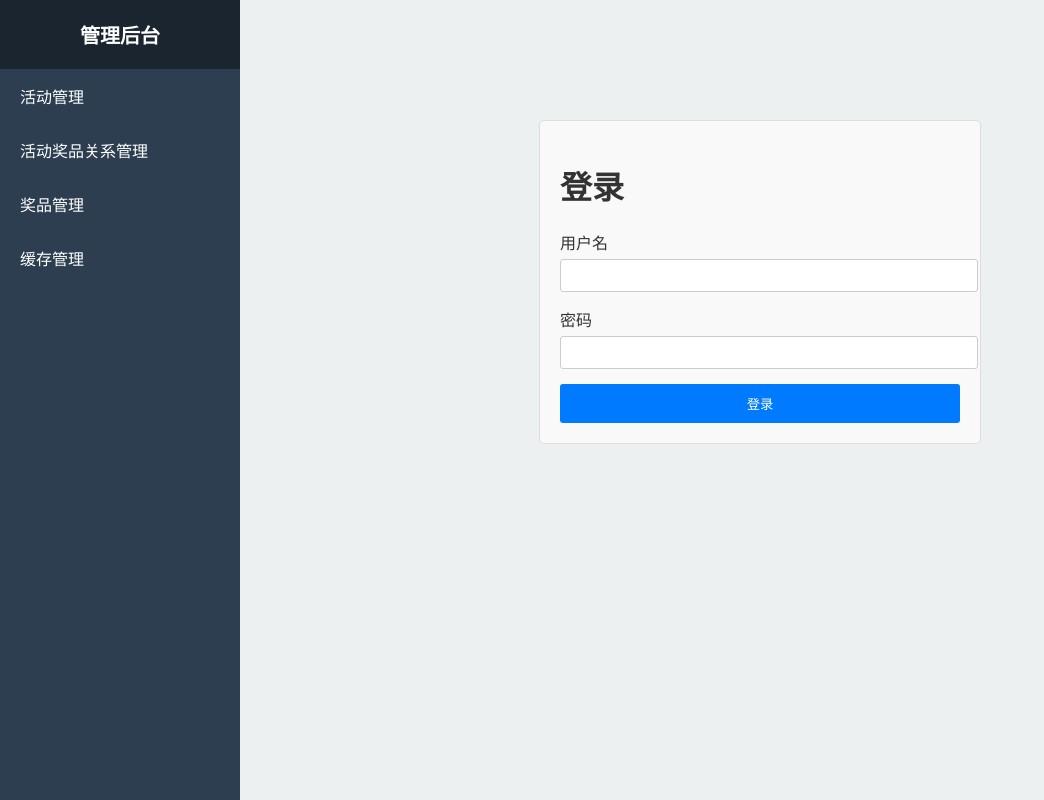
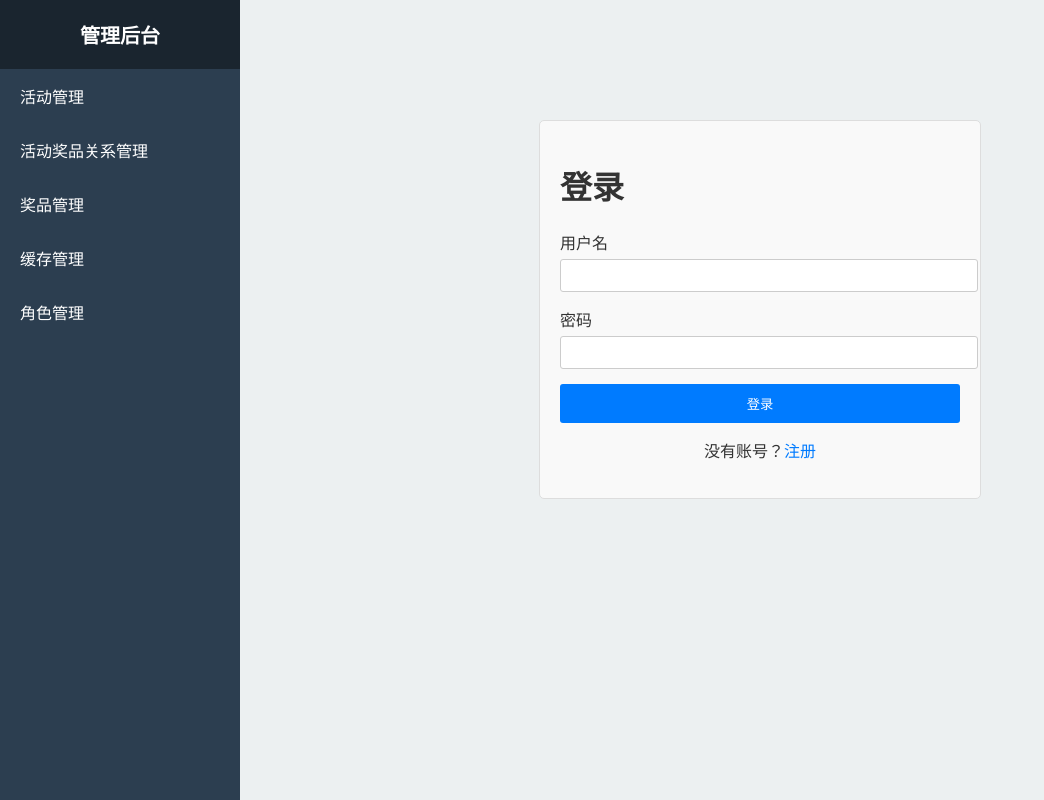
Before and after one commit to zrx8586/lottery, a Vue app in the folder frontend/: page /login in a window 1280 px wide. Shown: the whole page, without its empty margins (0-1044 px from the left). Built offline with nearby package versions, Linux system fonts and the light colour scheme.

Commit message:
集成security

```diff
--- a/frontend/src/App.vue
+++ b/frontend/src/App.vue
@@ -7,6 +7,7 @@
         <li><router-link to="/activityPrizeRelationship" active-class="active">活动奖品关系管理</router-link></li>
         <li><router-link to="/prizes" active-class="active">奖品管理</router-link></li>
         <li><router-link to="/cache" active-class="active">缓存管理</router-link></li>
+        <li><router-link to="/role" active-class="active">角色管理</router-link></li>
       </ul>
     </aside>
     <main class="content">
--- a/frontend/src/router/index.js
+++ b/frontend/src/router/index.js
@@ -1,16 +1,16 @@
+import { createRouter, createWebHistory } from "vue-router";
 import Login from "../views/Login.vue";
-import { createRouter, createWebHistory } from "vue-router";
 import ActivityManagement from "../views/ActivityManagement.vue";
+import PrizeManagement from "@/views/PrizeManagement.vue";
 import ActivityPrizeRelationship from "../views/ActivityPrizeRelationship.vue";
 import CacheManagement from "../views/CacheManagement.vue";
-import PrizeManagement from "@/views/PrizeManagement.vue";
 
 const routes = [
-    { path: "/login", component: Login },
-    { path: "/activity", component: ActivityManagement },
-    { path: "/prizes", component: PrizeManagement },
-    { path: "/cache", component: CacheManagement },
-    { path: "/activityPrizeRelationship", component: ActivityPrizeRelationship },
+    { path: "/login", component: Login }, // 登录页面路由
+    { path: "/activity", component: ActivityManagement }, // 活动管理页面路由
+    { path: "/prizes", component: PrizeManagement }, // 奖品管理页面路由
+    { path: "/activityPrizeRelationship", component: ActivityPrizeRelationship }, // 活动奖品关系页面路由
+    { path: "/cache", component: CacheManagement }, // 缓存管理页面路由
 ];
 
 const router = createRouter({
@@ -18,4 +18,14 @@ const router = createRouter({
     routes,
 });
 
+// 全局导航守卫
+router.beforeEach((to, from, next) => {
+    const isAuthenticated = !!localStorage.getItem("token"); // 检查是否有登录令牌
+    if (!isAuthenticated && to.path !== "/login" && to.path !== "/register") {
+        next("/login"); // 未登录，跳转到登录页面
+    } else {
+        next(); // 已登录或访问登录/注册页面，继续导航
+    }
+});
+
 export default router;
--- a/frontend/src/views/Login.vue
+++ b/frontend/src/views/Login.vue
@@ -1,7 +1,8 @@
 <template>
-  <div class="login-container">
-    <h1>登录</h1>
-    <form @submit.prevent="login">
+  <div class="auth-container">
+    <h1 v-if="isLoginMode">登录</h1>
+    <h1 v-else>注册</h1>
+    <form @submit.prevent="isLoginMode ? login() : register()">
       <div class="form-group">
         <label for="username">用户名</label>
         <input v-model="username" id="username" required />
@@ -10,8 +11,14 @@
         <label for="password">密码</label>
         <input type="password" v-model="password" id="password" required />
       </div>
-      <button type="submit" class="btn">登录</button>
+      <button type="submit" class="btn" v-if="isLoginMode">登录</button>
+      <button type="submit" class="btn" v-else>注册</button>
     </form>
+    <p class="toggle-mode">
+      <span v-if="isLoginMode">没有账号？</span>
+      <span v-else>已有账号？</span>
+      <a href="#" @click.prevent="toggleMode">{{ isLoginMode ? '注册' : '登录' }}</a>
+    </p>
   </div>
 </template>
 
@@ -21,21 +28,50 @@ import axios from "axios";
 export default {
   data() {
     return {
+      isLoginMode: true, // 控制登录和注册模式
       username: "",
       password: "",
     };
   },
   methods: {
+    toggleMode() {
+      this.isLoginMode = !this.isLoginMode; // 切换模式
+    },
     async login() {
       try {
+        // 调用后端登录接口
         const response = await axios.post("/api/auth/login", {
           username: this.username,
           password: this.password,
         });
+        // 存储 JWT Token
         localStorage.setItem("token", response.data.token);
+
+        // 跳转到主页面
         this.$router.push("/activity");
       } catch (error) {
+        // 显示错误提示
         alert("登录失败：" + error.response.data);
+      }
+    },
+    async register() {
+      try {
+        // 调用后端注册接口
+        const response = await axios.post("/api/auth/register", {
+          username: this.username,
+          password: this.password,
+        });
+
+        // 判断后端返回的状态或数据
+        if (response.status === 200) {
+          alert(response.data || "注册成功，请登录！");
+          this.isLoginMode = true; // 切换回登录模式
+        } else {
+          alert("注册失败：未知错误");
+        }
+      } catch (error) {
+        // 显示后端返回的错误信息
+        alert("注册失败：" + (error.response?.data || "未知错误"));
       }
     },
   },
@@ -43,7 +79,7 @@ export default {
 </script>
 
 <style scoped>
-.login-container {
+.auth-container {
   max-width: 400px;
   margin: 100px auto;
   padding: 20px;
@@ -81,4 +117,19 @@ button {
 button:hover {
   background-color: #0056b3;
 }
+
+.toggle-mode {
+  margin-top: 15px;
+  text-align: center;
+}
+
+.toggle-mode a {
+  color: #007bff;
+  cursor: pointer;
+  text-decoration: none;
+}
+
+.toggle-mode a:hover {
+  text-decoration: underline;
+}
 </style>
```
Also changed, not shown: 1 other file (tests, documents, lock files or other folders).
